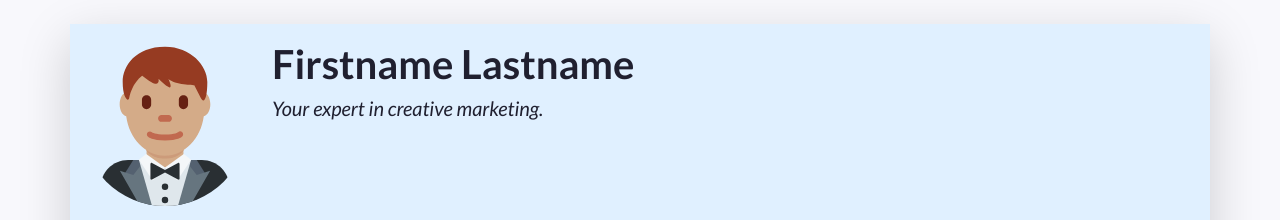
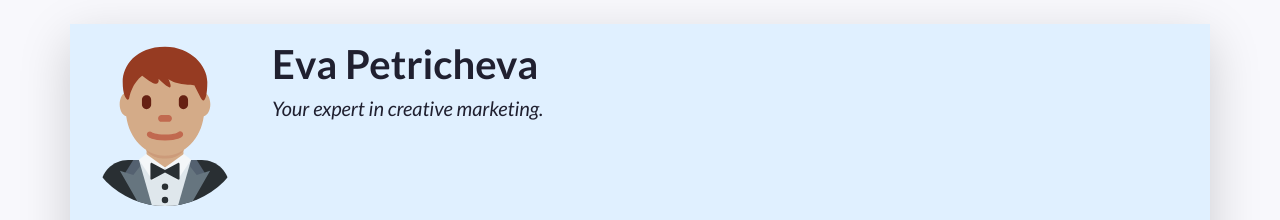
Before and after one commit to epetricheva/CV, a plain HTML site: page index.html in a window 1280 px wide. Shown: the top 220 px of the page. Drawn offline with nearby package versions, Linux system fonts and the light colour scheme.

Commit message:
Update index.html

```diff
--- a/index.html
+++ b/index.html
@@ -14,7 +14,7 @@
     <!-- Links to our additional CSS styles -->
     <link rel="stylesheet" href="css/styles.css">
 
-    <title>Firstname Lastname's Resumé</title>
+    <title>Eva Petricheva's Resumé</title>
   </head>
   <!-- End of the head -->
 
@@ -49,7 +49,7 @@
           A container to wrap around your name and tagline. Full-width at small size, then columns of increasing size.
         -->
         <div class="col-12 col-sm-8 col-md-9 col-lg-10 my-3 header-content">
-          <h1 class="fw-bolder">Firstname Lastname</h1>
+          <h1 class="fw-bolder">Eva Petricheva</h1>
           <h5 class="fst-italic tagline">Your expert in creative marketing.</h5>
         </div>
       </header>
```
